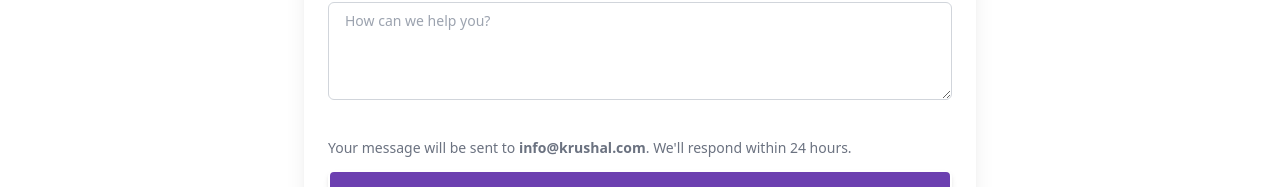
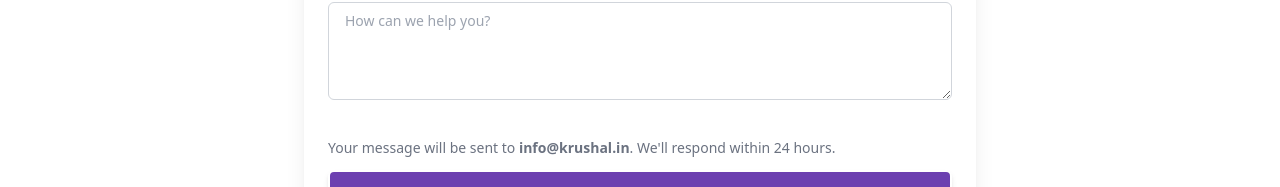
Before and after one commit to babusa1/krushalfirstmile, a React (Vite) app: page /contact in a window 1280 px wide. Shown: the part 612-799 px from the top of the page. Built offline with nearby package versions, Linux system fonts and the light colour scheme; no server answers.

Commit message:
Update contact email address
Change the contact email address in the ContactForm component from info@krushal.com to info@krushal.in.

```diff
--- a/src/components/ContactForm.tsx
+++ b/src/components/ContactForm.tsx
@@ -170,7 +170,7 @@ const ContactForm: React.FC<ContactFormProps> = ({ onClose }) => {
 
         <div className="pt-4">
           <p className="text-sm text-gray-500 dark:text-gray-400 mb-3">
-            Your message will be sent to <span className="font-semibold">info@krushal.com</span>. We'll respond within 24 hours.
+            Your message will be sent to <span className="font-semibold">info@krushal.in</span>. We'll respond within 24 hours.
           </p>
           <button
             type="submit"
```
